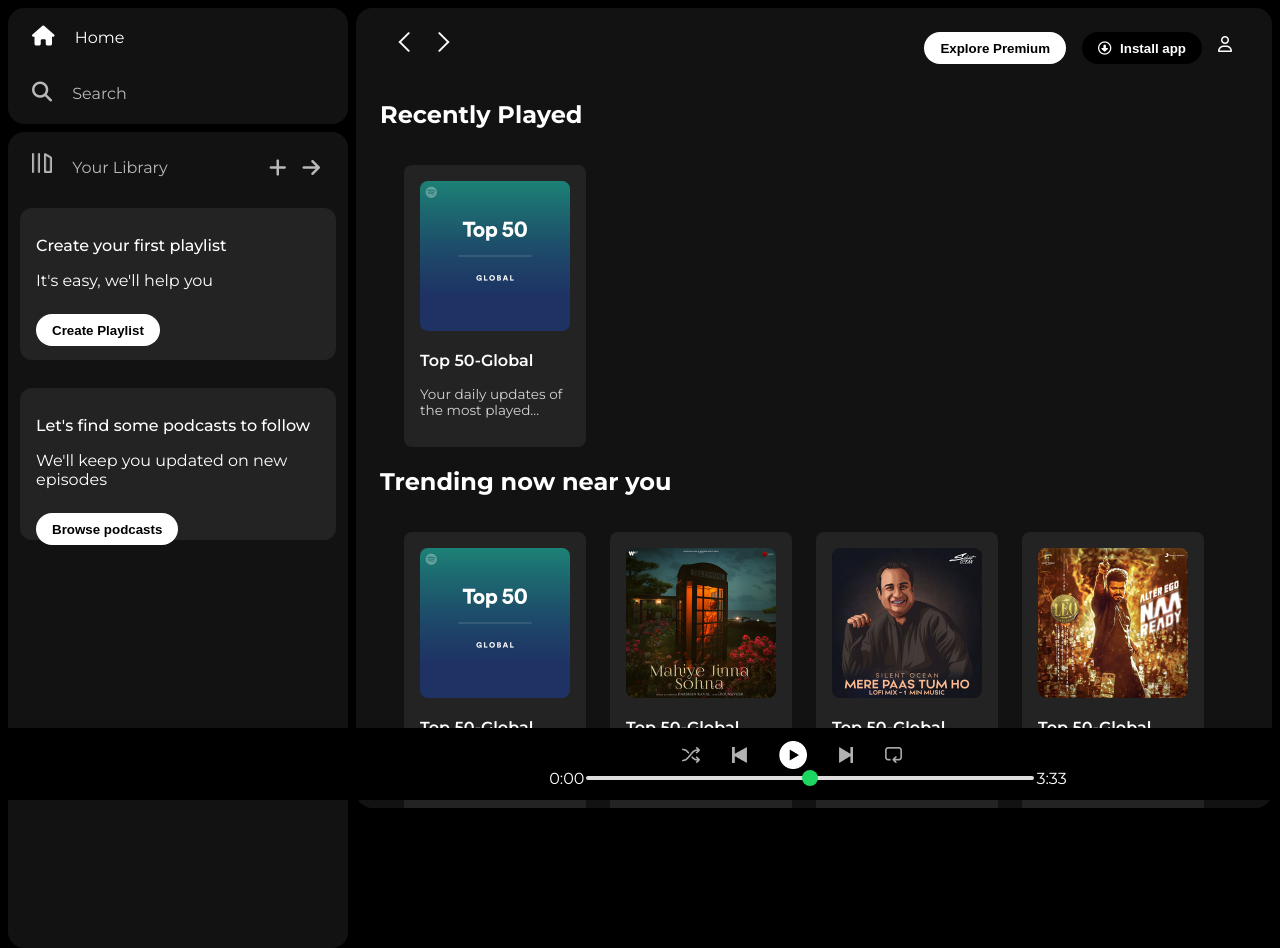
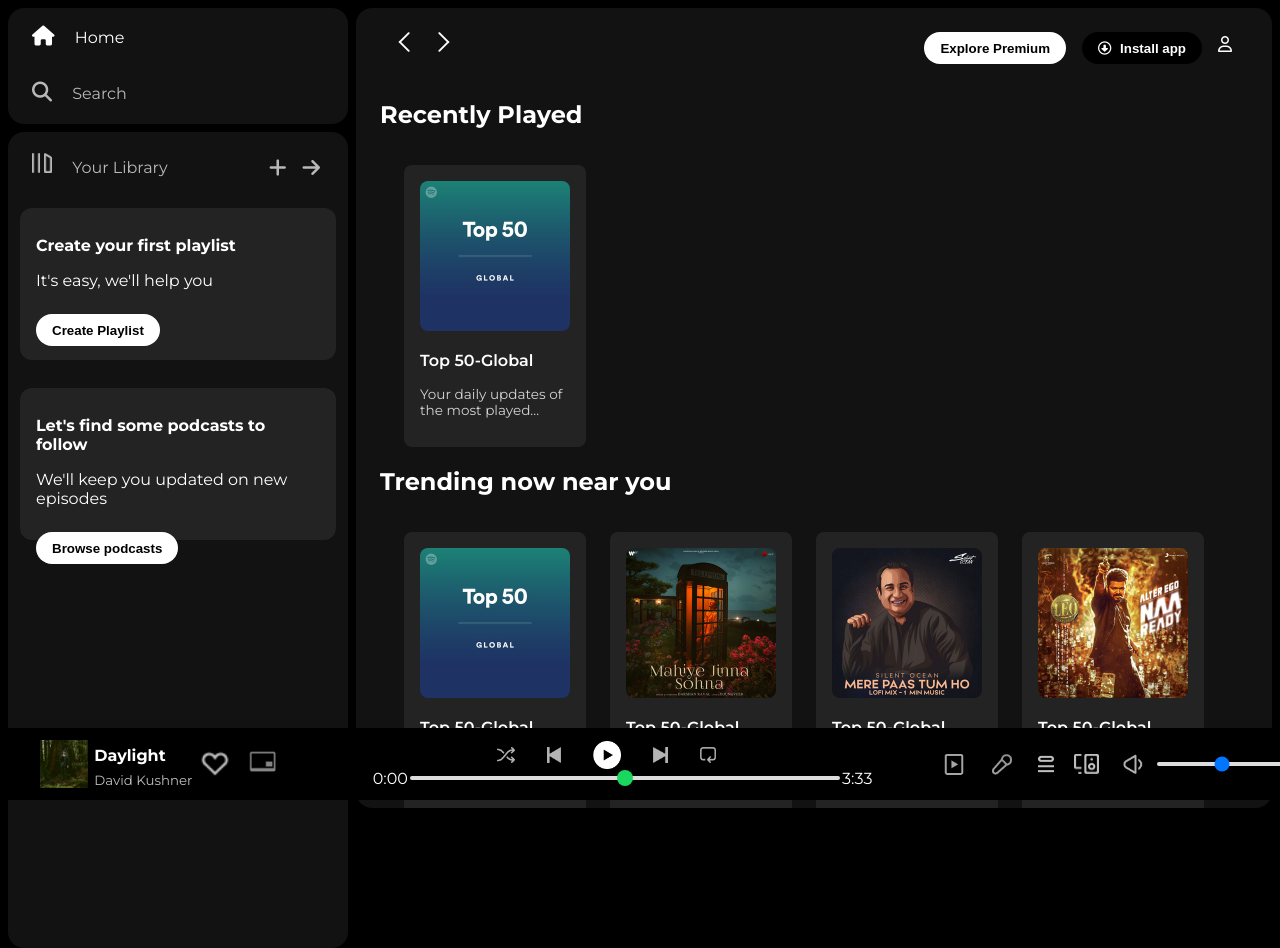
Before and after one commit to ShreelaxmiHegde/spotify-ui-clone, a plain HTML site: page index.html in a window 1280 px wide. Drawn offline with Linux system fonts and the light colour scheme.

Commit message:
Added album and controls

```diff
--- a/index.html
+++ b/index.html
@@ -147,7 +147,15 @@
             </div>
         </div>
         <div class="music-player">
-            <div class="album"></div>
+            <div class="album">
+                <img src="assets/icons/album_picture.jpeg" class="album-icon">
+                <div class="album-text">
+                    <h4>Daylight</h4>
+                    <p>David Kushner</p>
+                </div>
+                <img src="assets/icons/album_icon1.png" class="album-icon" style="height: 2rem;">
+                <img src="assets/icons/album_icon2.png" class="album-icon">
+            </div>
             <div class="player">
                 <div class="player-controls">
                     <img src="assets/icons/player_icon1.png" class="player-control-icon">
@@ -162,7 +170,14 @@
                     <span class="tot-time">3:33</span>
                 </div>
             </div>
-            <div class="control"></div>
+            <div class="control">
+                <img src="assets/icons/controls_icon1.png" class="control-icon">
+                <img src="assets/icons/controls_icon2.png" class="control-icon">
+                <img src="assets/icons/controls_icon3.png" class="control-icon" style="height: 1.5rem; opacity: 0.75;">
+                <img src="assets/icons/controls_icon4.png" class="control-icon" style="height: 1.3rem; opacity: 0.75;">
+                <img src="assets/icons/controls_icon5.png" class="control-icon">
+                <input type="range" class="control-bar">
+            </div>
         </div>
     </div>
 </body>
--- a/style.css
+++ b/style.css
@@ -112,7 +112,7 @@
 
 .box-p1 {
     font-size: 1rem;
-    font-weight: 500;
+    font-weight: 700;
 }
 
 .box-p2 {
@@ -222,6 +222,28 @@
 
 .album {
     width: 25%;
+    display: flex;
+    justify-content: center;
+    align-items: center;
+}
+
+.album img {
+    height: 3rem;
+    margin: 0.4rem;
+    opacity: 0.75;
+}
+
+.album-text {
+    line-height: 0.2rem;
+}
+
+.album-text p {
+    font-size: smaller;
+    opacity: 0.75;
+}
+
+.album img:hover {
+    opacity: 1;
 }
 
 .player {
@@ -275,3 +297,22 @@
     border-radius: 50%;
     margin-top: -6px;
 }
+
+.control {
+    display: flex;
+    justify-content: center;
+    align-items: center;
+    flex: 1;
+}
+
+.control-icon {
+    height: 3rem;
+    margin: 0.5rem;
+}
+
+.control-bar {
+    appearance: none;
+    height: 0.2rem;
+    border-radius: 100px;
+    background-color: #ddd;
+}
```
Also changed, not shown: assets/icons/controls_icon2.png (renamed from assets/icons/controld_icon2.png).
